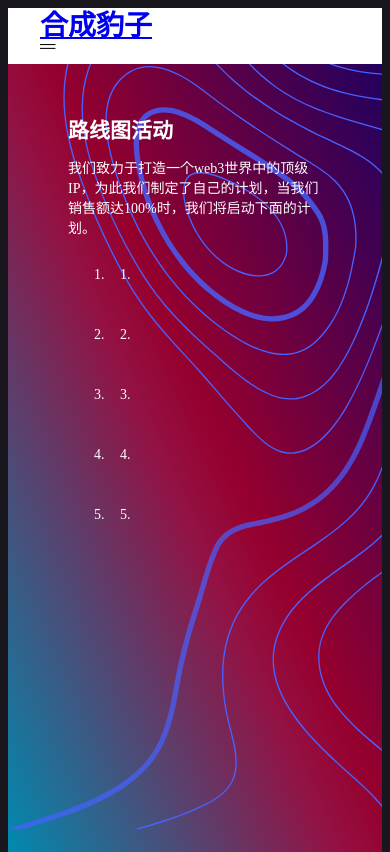
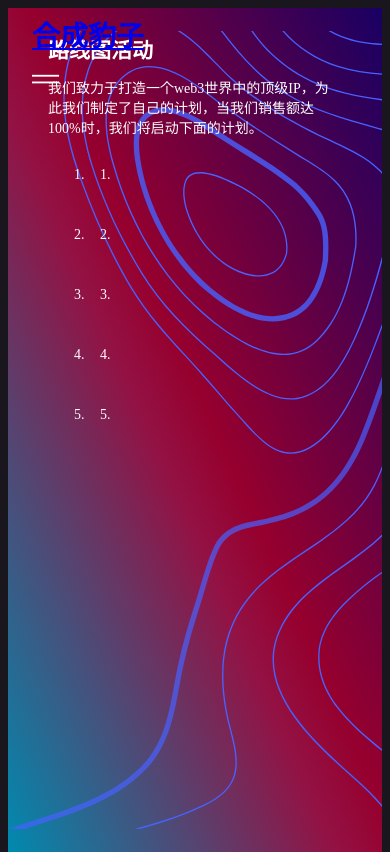
Before and after one commit to Godiswill/nft-web, a Next.js app: page /roadmap in a window 390 px wide. Built offline with nearby package versions, Linux system fonts and the light colour scheme.

Commit message:
feat: mvp

```diff
--- a/components/Layout/index.tsx
+++ b/components/Layout/index.tsx
@@ -12,7 +12,7 @@ export default function Layout({
     return (
         <div className={className}>
             <Header />
-            <main className={`h-[calc(100%-56px)] overflow-y-auto ${mainClassName}`}>
+            <main className={`h-full lg:h-[calc(100%-56px)] overflow-y-auto ${mainClassName}`}>
                 {children}
             </main>
         </div>
--- a/components/common/Header/index.module.scss
+++ b/components/common/Header/index.module.scss
@@ -1,5 +1,9 @@
 .navigator {
-    @apply px-8 h-14 flex justify-between items-center;
+    @apply px-8 h-14 hidden justify-between items-center;
+
+    @screen lg {
+        @apply flex;
+    }
 
     .menu {
         @apply flex-col absolute top-20 hidden;
@@ -20,17 +24,25 @@
     svg {
         @apply h-4 w-4;
     }
+}
 
-    .mobileMenu {
-        @apply px-8 py-5 fixed z-10 top-0 right-0 bottom-0 left-0 text-white;
+.mobileNavigator {
+    @apply px-6 text-white fixed w-full z-10;
+
+    @screen lg {
+        @apply hidden;
+    }
+
+    &.showBG {
+        @apply h-full;
         background: url(/nft-web/images/intro/wave.svg) no-repeat right center / contain fixed,
             linear-gradient(to right top,
                 rgba(0, 107, 110, 1) 0%,
                 rgba(41, 0, 73, 1) 44.804%,
                 rgba(27, 150, 163, 1) 100%);
+    }
 
-        svg {
-            @apply h-4 w-4;
-        }
+    svg {
+        @apply h-7 w-7;
     }
 }
--- a/components/common/Header/index.tsx
+++ b/components/common/Header/index.tsx
@@ -46,20 +46,20 @@ export default function Header() {
     useEffect(() => {
         setShowMMenu(false);
     }, [path]);
+
+    console.log(styles);
     return (
         <>
-            <header className={`${styles.navigator}`}>
+            <header>
+                <div className={`${styles.navigator}`}>
                     <h1
-                    className={`font-[RuiYan] rounded flex flex-1 lg:flex-none justify-between items-center ${
+                        className={`font-[RuiYan] rounded ${
                             router.pathname === '/'
                                 ? 'pl-3 pr-3 pt-1 pb-1 lg:border lg:border-white lg:bg-white lg:bg-opacity-25'
                                 : ''
                         }`}
                     >
                         <Link href="/">合成豹子</Link>
-                    <div className="lg:hidden" onClick={() => setShowMMenu(true)}>
-                        <MenuIcon />
-                    </div>
                     </h1>
                     <div className={styles.menu}>
                         {paths.map((it) => (
@@ -89,17 +89,24 @@ export default function Header() {
                             </div>
                         ))}
                     </div>
-
-                {showMMenu && (
-                    <div className={`${styles.mobileMenu}`}>
-                        <h1 className={`font-[RuiYan] rounded flex justify-between`}>
-                            <Link className="bg-[#B11010]" href="/">
-                                合成豹子
-                            </Link>
+                </div>
+                <div className={`${styles.mobileNavigator} ${showMMenu ? styles.showBG : ''}`}>
+                    <div className={`font-[RuiYan] rounded h-14 flex justify-between items-center`}>
+                        <h1 className="bg-[#B11010] px-3 py-1 rounded">
+                            <Link href="/">合成豹子</Link>
+                        </h1>
+                        {showMMenu ? (
                             <div onClick={() => setShowMMenu(false)}>
                                 <CloseIcon />
                             </div>
-                        </h1>
+                        ) : (
+                            <div className="lg:hidden" onClick={() => setShowMMenu(true)}>
+                                <MenuIcon />
+                            </div>
+                        )}
+                    </div>
+
+                    {showMMenu && (
                         <div className="font-[RuiYan] mt-10">
                             {paths.map((it) => (
                                 <div key={it.name} className={`border-b border-b-white pb-4 mb-4`}>
@@ -121,8 +128,8 @@ export default function Header() {
                                 </div>
                             ))}
                         </div>
+                    )}
                 </div>
-                )}
             </header>
         </>
     );
--- a/styles/global.scss
+++ b/styles/global.scss
@@ -75,7 +75,7 @@ body {
 }
 
 .dialog {
-    @apply pt-10 pb-10 pl-9 pr-9 border border-white;
+    @apply p-4 border border-white;
 
     ol li {
         @apply border border-white rounded p-3;
@@ -86,7 +86,7 @@ body {
     }
 
     @screen lg {
-        @apply w-[28rem];
+        @apply p-10 w-[28rem];
     }
 
     @screen 2xl {
```
Lines whose indentation alone changed are shown as unchanged.
